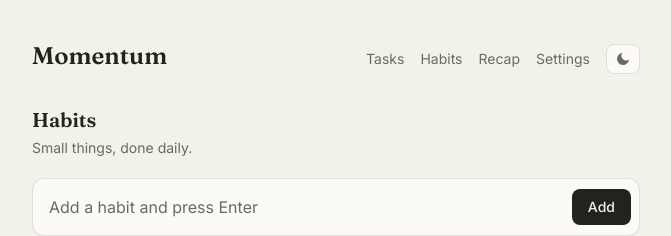
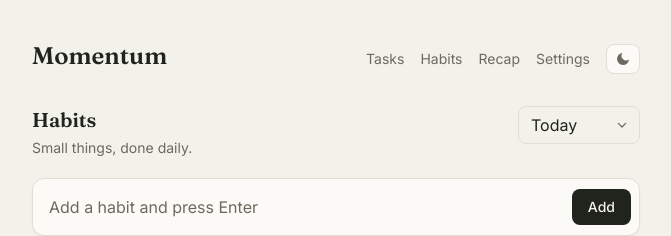
Before and after one commit to kieran-murphy/momentum, a Next.js app: page /momentum/habits in a window 1280 px wide. Shown: the top 236 px of the page, without its empty margins (304-975 px from the left). Built offline with nearby package versions, Linux system fonts and the light colour scheme.

Commit message:
Added habits page

```diff
--- a/app/habits/page.tsx
+++ b/app/habits/page.tsx
@@ -1,11 +1,17 @@
 "use client";
 
+import { useState } from "react";
 import AddHabit from "@/components/AddHabit";
 import HabitItem from "@/components/HabitItem";
 import { useHabitStore } from "@/lib/useHabitStore";
+import { dayKey, daysAgo } from "@/lib/date";
+
+type DayChoice = "today" | "yesterday";
 
 export default function HabitsPage() {
-  const { habits, hydrated, addHabit, updateHabitName, deleteHabit, toggleToday } = useHabitStore();
+  const { habits, hydrated, addHabit, updateHabitName, deleteHabit, toggleCompletion } = useHabitStore();
+  const [day, setDay] = useState<DayChoice>("today");
+  const selectedKey = day === "today" ? dayKey(new Date()) : dayKey(daysAgo(1));
 
   if (!hydrated) {
     return <div className="font-body text-sm text-muted">Loading…</div>;
@@ -23,9 +29,30 @@
 
   return (
     <div className="flex flex-col gap-5">
-      <div className="animate-slide-up">
-        <h1 className="font-display text-xl font-semibold text-ink dark:text-ink">Habits</h1>
-        <p className="mt-1 font-body text-sm text-muted dark:text-muted">Small things, done daily.</p>
+      <div className="flex items-start justify-between gap-3 animate-slide-up">
+        <div>
+          <h1 className="font-display text-xl font-semibold text-ink dark:text-ink">Habits</h1>
+          <p className="mt-1 font-body text-sm text-muted dark:text-muted">Small things, done daily.</p>
+        </div>
+        <div className="relative shrink-0">
+          <select
+            value={day}
+            onChange={(e) => setDay(e.target.value as DayChoice)}
+            aria-label="Day to log habits for"
+            className="appearance-none rounded-lg border border-line bg-paper py-1.5 pl-3 pr-8 font-body text-base text-ink focus:outline-none dark:border-line dark:bg-paper dark:text-ink"
+          >
+            <option value="today">Today</option>
+            <option value="yesterday">Yesterday</option>
+          </select>
+          <svg
+            aria-hidden="true"
+            viewBox="0 0 20 20"
+            fill="none"
+            className="pointer-events-none absolute right-2.5 top-1/2 h-4 w-4 -translate-y-1/2 text-muted dark:text-muted"
+          >
+            <path d="M5.5 8L10 12.5L14.5 8" stroke="currentColor" strokeWidth="1.5" strokeLinecap="round" strokeLinejoin="round" />
+          </svg>
+        </div>
       </div>
 
       <AddHabit onAdd={addHabit} />
@@ -40,7 +67,9 @@
             <HabitItem
               key={h.id}
               habit={h}
-              onToggleToday={toggleToday}
+              dayKey={selectedKey}
+              dayLabel={day}
+              onToggleDay={toggleCompletion}
               onUpdateName={updateHabitName}
               onDelete={handleDelete}
             />
--- a/components/HabitItem.tsx
+++ b/components/HabitItem.tsx
@@ -2,25 +2,29 @@
 
 import { useState } from "react";
 import { Habit } from "@/lib/types";
-import { habitBestStreak, habitStreak, isDoneToday, recentHistory } from "@/lib/habits";
+import { habitBestStreak, habitStreak, isDoneOn, recentHistory } from "@/lib/habits";
 import { formatDayLabel } from "@/lib/date";
 import Burst from "./Burst";
 
 export default function HabitItem({
   habit,
-  onToggleToday,
+  dayKey,
+  dayLabel,
+  onToggleDay,
   onUpdateName,
   onDelete,
 }: {
   habit: Habit;
-  onToggleToday: (id: string) => void;
+  dayKey: string;
+  dayLabel: "today" | "yesterday";
+  onToggleDay: (id: string, key: string) => void;
   onUpdateName: (id: string, name: string) => void;
   onDelete: (id: string) => void;
 }) {
   const [showBurst, setShowBurst] = useState(false);
   const [isEditing, setIsEditing] = useState(false);
   const [draft, setDraft] = useState(habit.name);
-  const doneToday = isDoneToday(habit);
+  const done = isDoneOn(habit, dayKey);
   const streak = habitStreak(habit);
   const best = habitBestStreak(habit);
   const history = recentHistory(habit, 14);
@@ -40,18 +44,18 @@
     <li className="group flex items-center gap-3 rounded-xl border border-line bg-surface px-4 py-3 transition-colors hover:border-ink/20 animate-slide-up dark:border-line dark:bg-surface dark:hover:border-ink/20">
       <button
         onClick={() => {
-          if (!doneToday) setShowBurst(true);
-          onToggleToday(habit.id);
+          if (!done) setShowBurst(true);
+          onToggleDay(habit.id, dayKey);
         }}
-        aria-pressed={doneToday}
-        aria-label={doneToday ? `Mark "${habit.name}" as not done today` : `Mark "${habit.name}" as done today`}
+        aria-pressed={done}
+        aria-label={done ? `Mark "${habit.name}" as not done ${dayLabel}` : `Mark "${habit.name}" as done ${dayLabel}`}
         className="relative flex h-6 w-6 shrink-0 items-center justify-center rounded-full border-2 transition-all"
         style={{
           borderColor: habit.color,
-          backgroundColor: doneToday ? habit.color : "transparent",
+          backgroundColor: done ? habit.color : "transparent",
         }}
       >
-        {doneToday && (
+        {done && (
           <svg viewBox="0 0 16 16" className="h-3.5 w-3.5 text-surface" fill="none">
             <path d="M3 8.5L6.5 12L13 4" stroke="currentColor" strokeWidth={2} strokeLinecap="round" strokeLinejoin="round" />
           </svg>
--- a/lib/habits.ts
+++ b/lib/habits.ts
@@ -1,8 +1,8 @@
 import { Habit } from "./types";
 import { dayKey, daysAgo } from "./date";
 
-export function isDoneToday(habit: Habit): boolean {
-  return habit.completions.includes(dayKey(new Date()));
+export function isDoneOn(habit: Habit, key: string): boolean {
+  return habit.completions.includes(key);
 }
 
 export function habitStreak(habit: Habit): number {
--- a/lib/useHabitStore.ts
+++ b/lib/useHabitStore.ts
@@ -3,7 +3,6 @@
 import { useCallback, useEffect, useState } from "react";
 import { ACCENT_PALETTE, Habit } from "./types";
 import { readLocal, writeLocal } from "./storage";
-import { dayKey } from "./date";
 import { useDataSource } from "./dataSource";
 import { buildDemoHabits } from "./demoData";
 
@@ -44,19 +43,18 @@
     setHabits((prev) => prev.filter((h) => h.id !== id));
   }, []);
 
-  const toggleToday = useCallback((id: string) => {
-    const today = dayKey(new Date());
+  const toggleCompletion = useCallback((id: string, key: string) => {
     setHabits((prev) =>
       prev.map((h) => {
         if (h.id !== id) return h;
-        const done = h.completions.includes(today);
+        const done = h.completions.includes(key);
         return {
           ...h,
-          completions: done ? h.completions.filter((d) => d !== today) : [...h.completions, today],
+          completions: done ? h.completions.filter((d) => d !== key) : [...h.completions, key],
         };
       })
     );
   }, []);
 
-  return { habits, hydrated, dataSource, setDataSource, addHabit, updateHabitName, deleteHabit, toggleToday };
+  return { habits, hydrated, dataSource, setDataSource, addHabit, updateHabitName, deleteHabit, toggleCompletion };
 }
```
